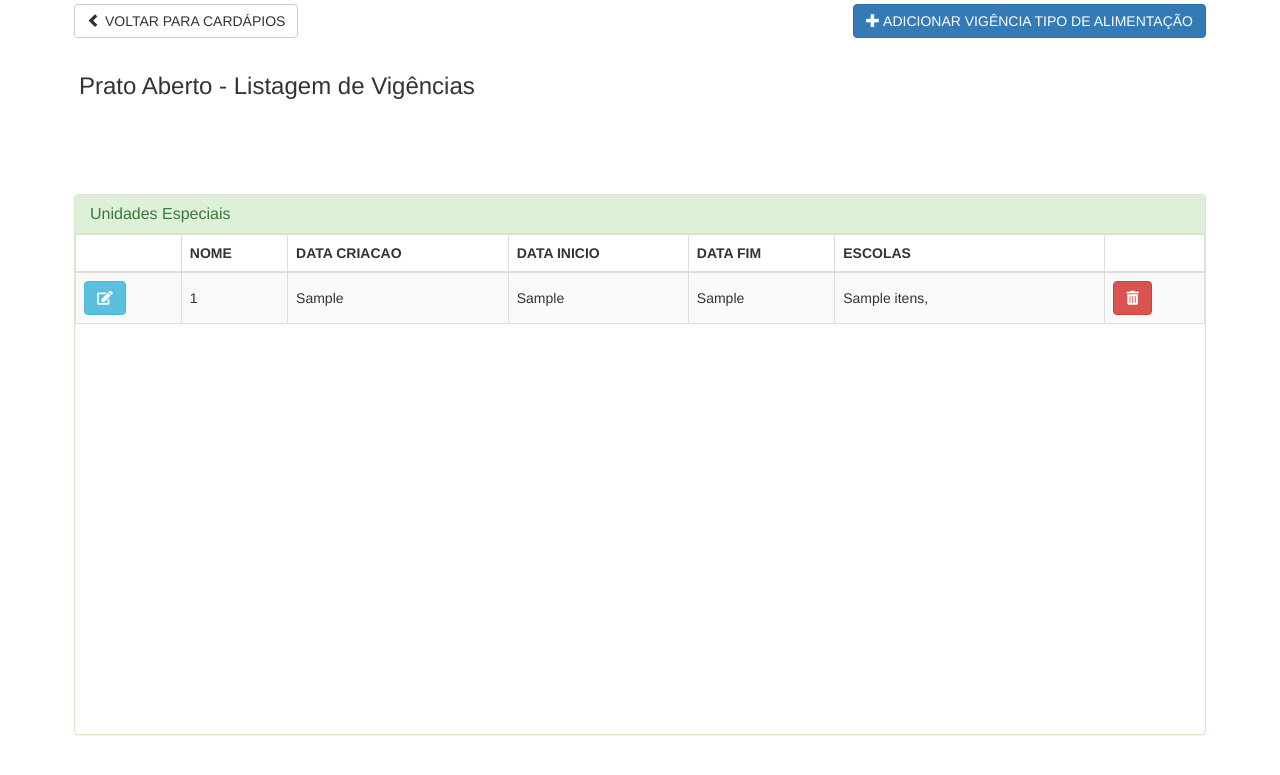
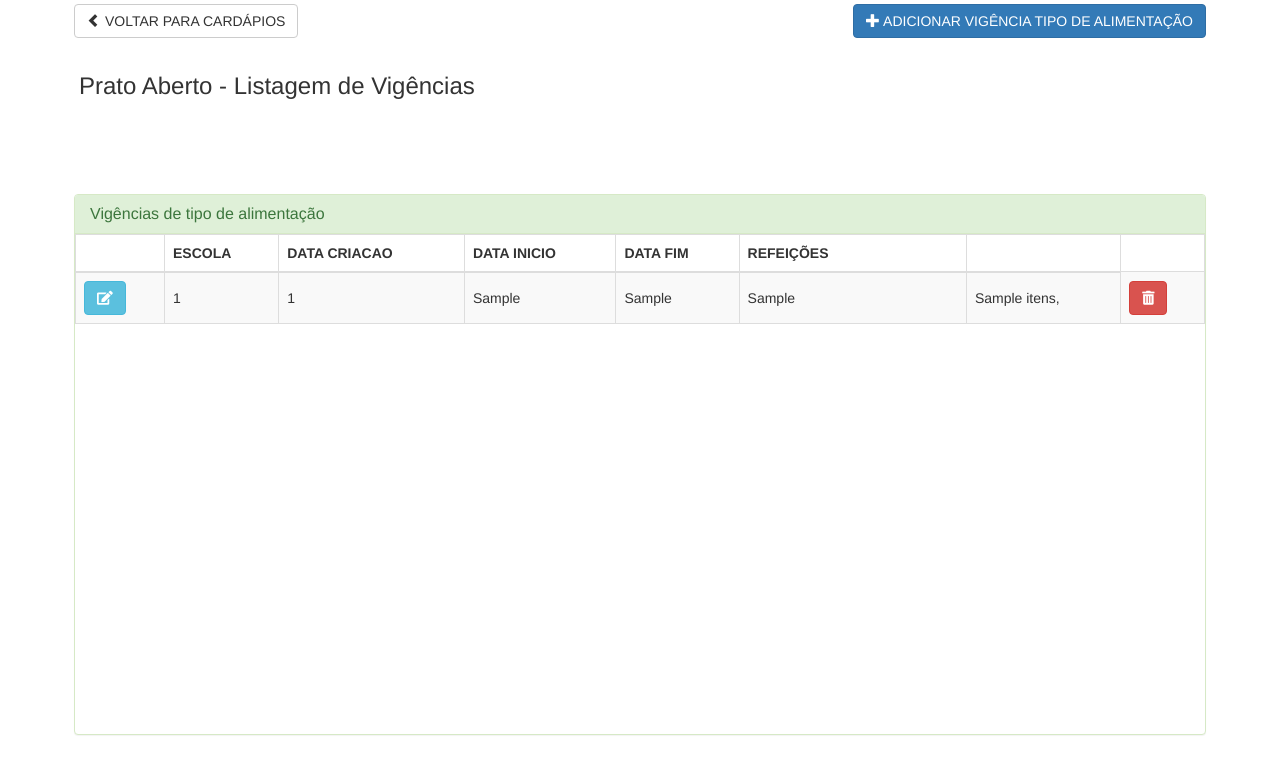
Before and after one commit to prefeiturasp/SME-PratoAberto-Editor, a Python web app: template templates/vigencias_tipo_alimentacao.html in a window 1280 px wide. Shown: the part 168-943 px from the top of the page. Run offline with Jinja, Linux system fonts and the light colour scheme; the template is opened without the code that fills it: most values are stand-ins (such as "Sample title", 1, 10 or a date in 2020); form fields are guessed from the names that the template uses; some libraries are stand-ins or nearby versions.

Commit message:
feat(133027): :sparkles: salvar, editar e excluir

```diff
--- a/templates/vigencias_tipo_alimentacao.html
+++ b/templates/vigencias_tipo_alimentacao.html
@@ -206,7 +206,7 @@
         <div class="row main" style="padding-top: 30px;">
             <div class="panel panel-success">
                 <div class="panel-heading">
-                    <h2 class="panel-title">Unidades Especiais</h2>
+                    <h2 class="panel-title">Vigências de tipo de alimentação</h2>
                 </div>
                 <div class="table-responsive">
                     <div>
@@ -214,11 +214,11 @@
                             <thead>
                                 <tr>
                                     <th style="word-wrap: break-word;"></th>
-                                    <th style="word-wrap: break-word;">NOME</th>
+                                    <th style="word-wrap: break-word;">ESCOLA</th>
                                     <th style="word-wrap: break-word;">DATA CRIACAO</th>
                                     <th style="word-wrap: break-word;min-width: 90px;max-width: 150px;">DATA INICIO</th>
                                     <th style="word-wrap: break-word;">DATA FIM</th>
-                                    <th style="word-wrap: break-word;min-width: 150px;max-width: 150px;">ESCOLAS</th>
+                                    <th style="word-wrap: break-word;min-width: 150px;max-width: 150px;">REFEIÇÕES</th>
                                     <th style="word-wrap: break-word;"></th>
                                 </tr>
                             </thead>
@@ -229,7 +229,8 @@
                                             data-toggle="modal"
                                             data-target="#modalAddSchoolForm{{ vigencia['_id'] }}"><i
                                                 class="fas fa-edit"></i></a></td>
-                                    <td class="esccola">{{ vigencia['escola_id'] }}</td>
+                                    <td class="id">{{ vigencia['_id']['$oid'] }}</td>
+                                    <td class="escola">{{ vigencia['escola_id'] }}</td>
                                     <td class="data_criacao">{{ vigencia['data_criacao'] }}</td>
                                     <td class="data_inicio">{{ vigencia['data_inicio'] }}</td>
                                     <td class="data_fim">{{ vigencia['data_fim'] }}</td>
@@ -239,10 +240,10 @@
                                         {% endfor %}
                                     </td>
                                     <td><a class="btn btn-danger" data-toggle="modal"
-                                            data-target="#exampleModal{{special_unit['nome']}}" href="#"
+                                            data-target="#exampleModal{{vigencia['_id']['$oid']}}" href="#"
                                             data-target="#xml_form"><i class="fas fa-trash-alt"></i></a></td>
                                     <!-- Modal -->
-                                    <div class="modal fade" id="exampleModal{{vigencia['_id']}}" tabindex="-1"
+                                    <div class="modal fade" id="exampleModal{{vigencia['_id']['$oid']}}" tabindex="-1"
                                         role="dialog" aria-labelledby="exampleModalLabel" aria-hidden="true">
                                         <div class="modal-dialog" role="document">
                                             <div class="modal-content">
@@ -259,7 +260,7 @@
                                                 </div>
                                                 <div class="modal-footer">
                                                     <button type="button" class="btn btn-secondary"
-                                                        id="{{vigencia['_id']}}"
+                                                        id="{{vigencia['_id']['$oid']}}"
                                                         data-dismiss="modal">Fechar</button>
                                                     <a href="#" onclick='deleteSpecialUnit({{vigencia}})'
                                                         type="button" class="btn btn-danger">Excluir</a>
@@ -310,20 +311,12 @@
                     </button>
                 </div>
                 {% if form.identifier.data %}
-                <form method="post" action="/editor/unidades_especiais/{{ form.identifier.data }}?openModal=true">
+                <form method="post" action="/editor/vigencias_tipo_alimentacao/{{ form.identifier.data }}?openModal=true">
                     {% else %}
-                    <form method="post" action="/editor/unidades_especiais?openModal=true">
+                    <form method="post" action="/editor/vigencias_tipo_alimentacao?openModal=true">
                         {% endif %}
-                        <div class="row forms">
-                            <div class="col-xs-12">
-                                <label class="col-sm-4 col-xs-12">{{ form_filter.school_autocomplete.label }}</label>
-                                <span class="col-sm-4 col-xs-12">{{ form_filter.school_autocomplete }}</span>
-                                <button type="submit" class="btn btn-info col-sm-offset-1 col-sm-2">ADICIONAR</button>
-                            </div>
-                        </div>
                     </form>
-                    <hr />
-                    <form method=post action="/editor/adicionar_unidade_especial">
+                    <form method=post action="/editor/adicionar_vigencia_tipo_alimentacao">
                         <dl>
                             <div>
                                 <div class="row forms">
@@ -444,8 +437,8 @@
 
     <script>
         function addSchool() {
-            if (window.location.href.includes('unidades_especiais/')) {
-                window.location.href = '/unidades_especiais?openModal=true';
+            if (window.location.href.includes('vigencias_tipo_alimentacao/')) {
+                window.location.href = '/vigencias_tipo_alimentacao?openModal=true';
             } else {
                 $('#modalAddSchoolForm').modal('show');
             }
@@ -455,17 +448,17 @@
     <!-- Edita escola -->
     <script>
         function editRow(id) {
-            window.location.href = '/editor/unidades_especiais/' + id.$oid + '?openModal=true';
+            window.location.href = '/editor/vigencias_tipo_alimentacao/' + id.$oid + '?openModal=true';
         }
 
 
     </script>
     <script>
-        function deleteSpecialUnit(special_unit) {
+        function deleteSpecialUnit(vigencia) {
             $.ajax({
                 type: 'DELETE',
-                url: '/editor/excluir_unidade_especial/' + special_unit._id.$oid,
-                data: JSON.stringify(special_unit),
+                url: '/editor/excluir_vigencia_tipo_alimentacao/' + vigencia._id.$oid,
+                data: JSON.stringify(vigencia),
                 contentType: 'application/json',
                 //dataType: 'json',
                 success: function (data, textStatus, jqXHR) {
```
Also changed, not shown: app.py (+38 -14 lines).
